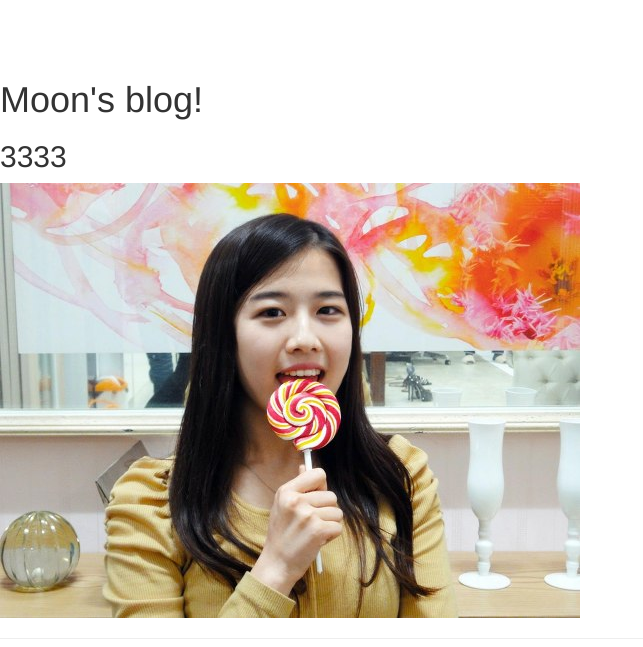
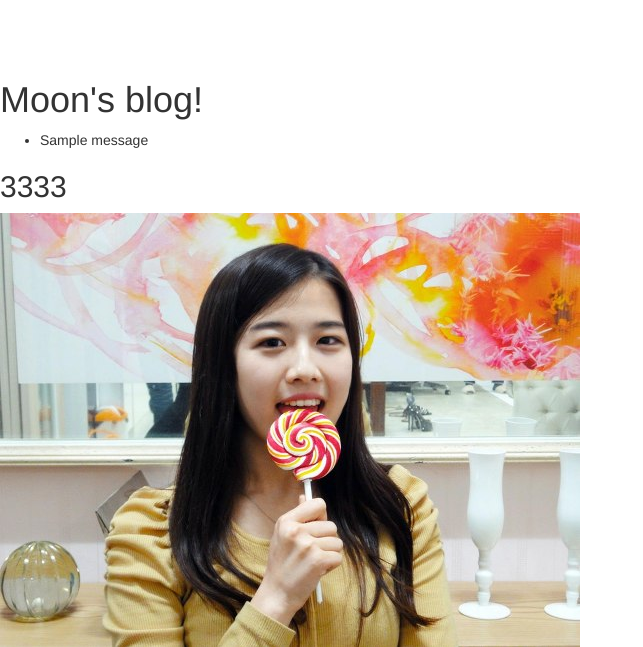
Before and after one commit to maingatejm/prac, a Django app: page /blog/1/ in a window 1280 px wide. Shown: the top 647 px of the page, without its empty margins (0-643 px from the left). Run offline with Django 3.2, Linux system fonts and the light colour scheme; data comes from the database, SQL or seed files in the repository; both versions use the stored data as it was after the commit; one stand-in notice (Sample message) is shown; some libraries are stand-ins or nearby versions.

Commit message:
added messages

```diff
--- a/blog/templates/blog/post_detail.html
+++ b/blog/templates/blog/post_detail.html
@@ -1,6 +1,16 @@
 {% extends 'blog/base.html' %}
 
 {% block content %}
+
+{% if messages %}
+<ul class="messages">
+{% for message in messages %}
+<li {% if message.tags %} class="{{ message.tags }}"{% endif %}>
+{{ message }}
+</li>
+{% endfor %}
+</ul>
+{% endif %}
 
 <h2> {{post.title}}</h2>
 
@@ -8,7 +18,6 @@
 <hr/>
 {{ post.content }}
 <hr/>
-
 
 {% for comment in comment_list %}
 {{comment.author}} : {{comment.content}}
--- a/blog/views.py
+++ b/blog/views.py
@@ -1,6 +1,7 @@
 from django.shortcuts import render, redirect
 from .models import Post, Comment
 from blog.forms import CommentForm
+from django.contrib import messages
 
 def index(request):
 	post_list=Post.objects.all()
@@ -19,6 +20,7 @@ def comment_new(request, pk):
 			comment = form.save(commit=False)
 			comment.post = Post.objects.get(pk=pk)
 			comment.save()
+			messages.info(request, '댓글이 등록되었습니다.')
 			return redirect('blog:post_detail', pk)
 	else:
 		form = CommentForm()
```
Also changed, not shown: db.sqlite3.
